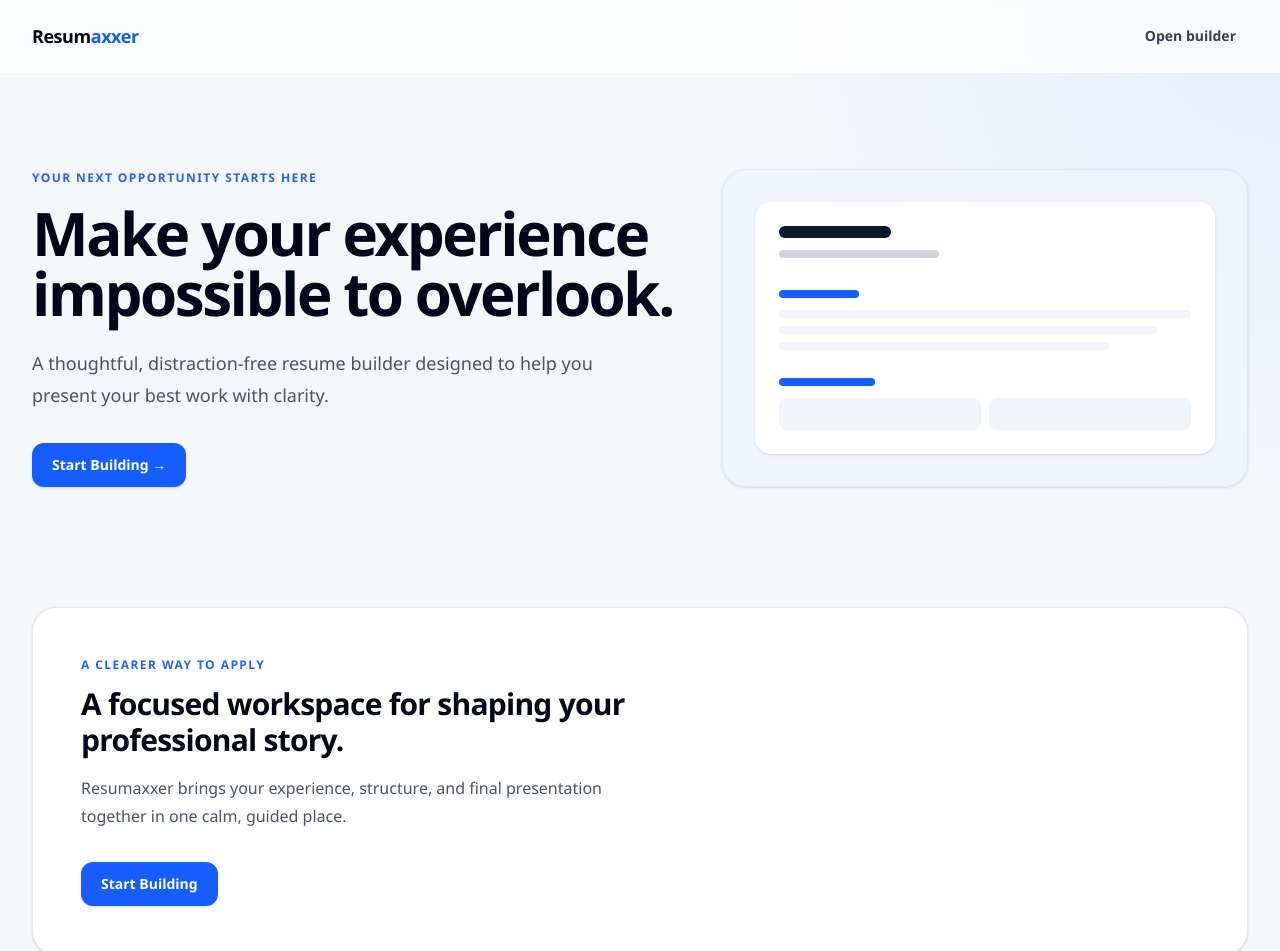
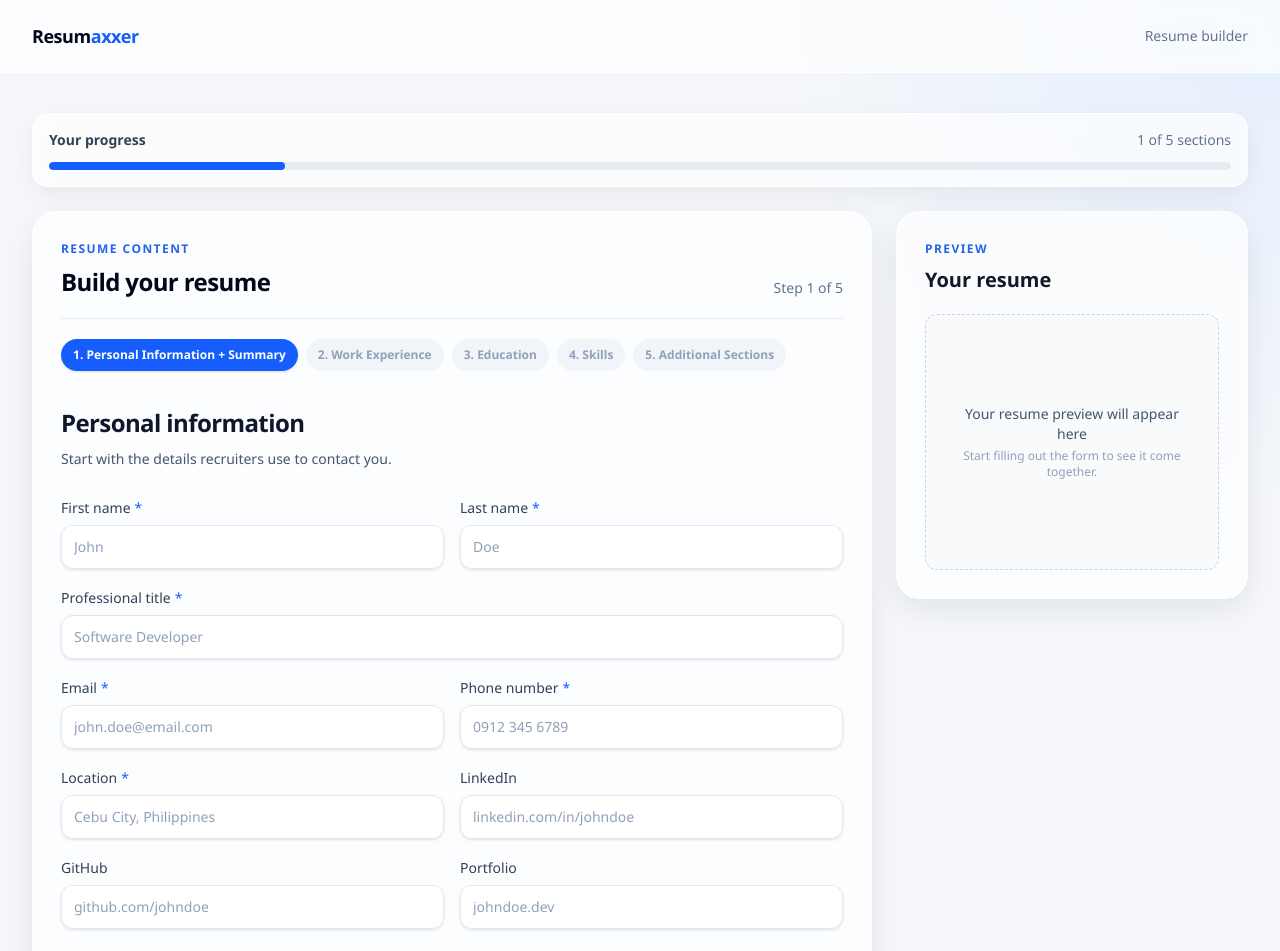
Before and after one commit to Offical-Unison/Documaxxer, a Next.js app: page / in a window 1280 px wide. Shown: the top 951 px of the page. Built offline with nearby package versions, Linux system fonts and the light colour scheme.

Commit message:
Initial Preview Implementation

```diff
--- a/app/page.tsx
+++ b/app/page.tsx
@@ -1,27 +1,21 @@
-import Link from "next/link";
-import { Button } from "@/components/ui/button";
-import { Hero } from "@/components/landing/hero";
-import { Navbar } from "@/components/layout/navbar";
+import { BuilderHeader } from "@/components/builder/builder-header";
+import { ProgressBar } from "@/components/builder/progress-bar";
+import { ResumeFormContainer } from "@/components/builder/resume-form-container";
+import { ResumePreviewContainer } from "@/components/builder/resume-preview-container";
 
-export default function HomePage() {
+export default function BuilderPage() {
   return (
-    <main>
-      <Navbar />
-      <Hero />
-      <section className="section-shell pb-24 pt-6" aria-labelledby="how-it-works-title">
-        <div className="rounded-3xl border border-slate-200 bg-white p-8 shadow-sm sm:p-12">
-          <p className="eyebrow">A clearer way to apply</p>
-          <h2 id="how-it-works-title" className="mt-3 max-w-2xl text-3xl font-semibold tracking-tight text-slate-950">
-            A focused workspace for shaping your professional story.
-          </h2>
-          <p className="mt-4 max-w-xl leading-7 text-slate-600">
-            Resumaxxer brings your experience, structure, and final presentation together in one calm, guided place.
-          </p>
-          <Button className="mt-8" asChild>
-            <Link href="/builder">Start Building</Link>
-          </Button>
+    <main className="min-h-screen">
+      <BuilderHeader />
+      <div className="section-shell py-7 sm:py-10">
+        <ProgressBar totalSteps={5} />
+        <div className="mt-6 grid gap-6 xl:grid-cols-[minmax(0,1fr)_22rem]">
+          <div className="min-w-0">
+            <ResumeFormContainer />
+          </div>
+          <ResumePreviewContainer />
         </div>
-      </section>
+      </div>
     </main>
   );
 }
--- a/components/builder/resume-preview-container.tsx
+++ b/components/builder/resume-preview-container.tsx
@@ -1,3 +1,3 @@
 import { Card } from "@/components/ui/card";
-import { PlaceholderContent } from "@/components/builder/placeholder-content";
-export function ResumePreviewContainer() { return <Card aria-labelledby="preview-title" className="xl:sticky xl:top-6 xl:self-start"><p className="eyebrow">Preview</p><h2 id="preview-title" className="mt-2 text-xl font-semibold">Your resume</h2><div className="mt-5"><PlaceholderContent title="Live preview" description="Your formatted resume will be shown here once live rendering is added in a later milestone." /></div></Card>; }
+import { ResumePreview } from "@/components/builder/resume-preview";
+export function ResumePreviewContainer() { return <Card aria-labelledby="preview-title" className="xl:sticky xl:top-6 xl:self-start"><p className="eyebrow">Preview</p><h2 id="preview-title" className="mt-2 text-xl font-semibold">Your resume</h2><div className="mt-5"><ResumePreview /></div></Card>; }
--- /dev/null
+++ b/components/builder/resume-preview.tsx
@@ -0,0 +1,169 @@
+"use client";
+
+import { useResumeContext } from "@/context/resume-context";
+import { formatDateRange } from "@/lib/format";
+import type { Education, Experience, Project, VolunteerExperience } from "@/types/resume";
+
+function PreviewSection({ title, children }: { title: string; children: React.ReactNode }) {
+  return (
+    <section className="mt-5 first:mt-0">
+      <h3 className="border-b border-slate-300 pb-1 text-xs font-bold uppercase tracking-wider text-slate-700">{title}</h3>
+      <div className="mt-2.5 space-y-3">{children}</div>
+    </section>
+  );
+}
+
+function EntryHeading({ primary, secondary, dateRange }: { primary: string; secondary?: string; dateRange?: string }) {
+  return (
+    <div className="flex flex-wrap items-baseline justify-between gap-x-3 gap-y-0.5">
+      <div>
+        <p className="text-sm font-semibold text-slate-900">{primary}</p>
+        {secondary && <p className="text-sm text-slate-600">{secondary}</p>}
+      </div>
+      {dateRange && <p className="shrink-0 text-xs font-medium text-slate-500">{dateRange}</p>}
+    </div>
+  );
+}
+
+const hasExperienceContent = (item: Experience) => item.employer.trim() || item.role.trim();
+const hasEducationContent = (item: Education) => item.institution.trim();
+const hasProjectContent = (item: Project) => item.name.trim();
+const hasVolunteerContent = (item: VolunteerExperience) => item.organization.trim() || item.role.trim();
+
+export function ResumePreview() {
+  const { state } = useResumeContext();
+  const { resume } = state;
+  const { personalDetails: personal, professionalSummary } = resume;
+
+  const fullName = `${personal.firstName} ${personal.lastName}`.trim();
+  const contactLine = [personal.contact.location, personal.contact.email, personal.contact.phone].filter(Boolean).join("  •  ");
+  const linkLine = [personal.contact.linkedin, personal.contact.github, personal.contact.website].filter(Boolean).join("  •  ");
+
+  const experiences = resume.experiences.filter(hasExperienceContent);
+  const education = resume.education.filter(hasEducationContent);
+  const skills = resume.skillGroups.find((group) => group.id === "primary")?.skills ?? [];
+  const projects = resume.optionalSections.includes("projects") ? resume.projects.filter(hasProjectContent) : [];
+  const certifications = resume.optionalSections.includes("certifications") ? resume.certifications.filter((item) => item.name.trim()) : [];
+  const awards = resume.optionalSections.includes("awards") ? resume.awards.filter((item) => item.title.trim()) : [];
+  const volunteering = resume.optionalSections.includes("volunteerExperiences") ? resume.volunteerExperiences.filter(hasVolunteerContent) : [];
+  const languages = resume.optionalSections.includes("languages") ? resume.languages.filter((item) => item.name.trim()) : [];
+  const interests = resume.optionalSections.includes("interests") ? resume.interests.filter(Boolean) : [];
+
+  const isEmpty = !fullName && !personal.headline.trim() && !contactLine && !professionalSummary.trim() && experiences.length === 0 && education.length === 0 && skills.length === 0;
+
+  if (isEmpty) {
+    return (
+      <div className="flex min-h-64 flex-col items-center justify-center rounded-xl border border-dashed border-slate-300 bg-slate-50 p-6 text-center">
+        <p className="text-sm font-medium text-slate-600">Your resume preview will appear here</p>
+        <p className="mt-1 text-xs text-slate-400">Start filling out the form to see it come together.</p>
+      </div>
+    );
+  }
+
+  return (
+    <div className="rounded-xl border border-slate-200 bg-white p-6 text-slate-900 shadow-sm sm:p-8" style={{ fontFamily: "Georgia, 'Times New Roman', serif" }}>
+      {(fullName || personal.headline.trim() || contactLine || linkLine) && (
+        <header className="border-b border-slate-300 pb-3 text-center">
+          {fullName && <h2 className="text-2xl font-bold tracking-tight text-slate-950">{fullName}</h2>}
+          {personal.headline.trim() && <p className="mt-1 text-sm font-medium text-slate-600">{personal.headline}</p>}
+          {contactLine && <p className="mt-2 text-xs text-slate-500">{contactLine}</p>}
+          {linkLine && <p className="mt-0.5 text-xs text-slate-500">{linkLine}</p>}
+        </header>
+      )}
+
+      {professionalSummary.trim() && (
+        <PreviewSection title="Summary">
+          <p className="text-sm leading-6 text-slate-700">{professionalSummary}</p>
+        </PreviewSection>
+      )}
+
+      {experiences.length > 0 && (
+        <PreviewSection title="Experience">
+          {experiences.map((item) => (
+            <div key={item.id}>
+              <EntryHeading primary={item.role || "—"} secondary={[item.employer, item.location].filter(Boolean).join(", ")} dateRange={formatDateRange(item.startDate, item.endDate, item.current)} />
+              {item.description.trim() && <p className="mt-1 text-sm leading-6 text-slate-700">{item.description}</p>}
+            </div>
+          ))}
+        </PreviewSection>
+      )}
+
+      {education.length > 0 && (
+        <PreviewSection title="Education">
+          {education.map((item) => (
+            <div key={item.id}>
+              <EntryHeading
+                primary={item.institution}
+                secondary={[item.degree, item.fieldOfStudy].filter(Boolean).join(", ")}
+                dateRange={formatDateRange(item.startDate, item.endDate, item.current)}
+              />
+              {item.awards.some((award) => award.name.trim()) && (
+                <p className="mt-1 text-xs text-slate-600">{item.awards.filter((award) => award.name.trim()).map((award) => award.name).join(", ")}</p>
+              )}
+            </div>
+          ))}
+        </PreviewSection>
+      )}
+
+      {skills.length > 0 && (
+        <PreviewSection title="Skills">
+          <p className="text-sm leading-6 text-slate-700">{skills.join(" • ")}</p>
+        </PreviewSection>
+      )}
+
+      {projects.length > 0 && (
+        <PreviewSection title="Projects">
+          {projects.map((item) => (
+            <div key={item.id}>
+              <EntryHeading primary={item.name} secondary={item.role} dateRange={formatDateRange(item.startDate, item.endDate, false)} />
+              {item.technologies.length > 0 && <p className="mt-0.5 text-xs text-slate-500">{item.technologies.join(", ")}</p>}
+              {item.description.trim() && <p className="mt-1 text-sm leading-6 text-slate-700">{item.description}</p>}
+            </div>
+          ))}
+        </PreviewSection>
+      )}
+
+      {certifications.length > 0 && (
+        <PreviewSection title="Certifications">
+          {certifications.map((item) => (
+            <EntryHeading key={item.id} primary={item.name} secondary={item.issuer} dateRange={formatDateRange(item.issueDate, item.expiryDate, false)} />
+          ))}
+        </PreviewSection>
+      )}
+
+      {awards.length > 0 && (
+        <PreviewSection title="Awards">
+          {awards.map((item) => (
+            <div key={item.id}>
+              <EntryHeading primary={item.title} secondary={item.issuer} dateRange={formatDateRange(item.date, "", false)} />
+              {item.description.trim() && <p className="mt-1 text-sm leading-6 text-slate-700">{item.description}</p>}
+            </div>
+          ))}
+        </PreviewSection>
+      )}
+
+      {volunteering.length > 0 && (
+        <PreviewSection title="Volunteer Experience">
+          {volunteering.map((item) => (
+            <div key={item.id}>
+              <EntryHeading primary={item.role || item.organization} secondary={item.role ? item.organization : undefined} dateRange={formatDateRange(item.startDate, item.endDate, false)} />
+              {item.description.trim() && <p className="mt-1 text-sm leading-6 text-slate-700">{item.description}</p>}
+            </div>
+          ))}
+        </PreviewSection>
+      )}
+
+      {languages.length > 0 && (
+        <PreviewSection title="Languages">
+          <p className="text-sm leading-6 text-slate-700">{languages.map((item) => (item.proficiency ? `${item.name} (${item.proficiency})` : item.name)).join(" • ")}</p>
+        </PreviewSection>
+      )}
+
+      {interests.length > 0 && (
+        <PreviewSection title="Interests">
+          <p className="text-sm leading-6 text-slate-700">{interests.join(" • ")}</p>
+        </PreviewSection>
+      )}
+    </div>
+  );
+}
--- /dev/null
+++ b/lib/format.ts
@@ -0,0 +1,20 @@
+/**
+ * Formats a "YYYY-MM" month input value into a readable "Mon YYYY" string.
+ * Returns the raw input unchanged if it doesn't match the expected shape.
+ */
+export function formatMonthYear(value: string): string {
+  if (!value) return "";
+  const [year, month] = value.split("-");
+  const monthIndex = Number(month) - 1;
+  if (!year || Number.isNaN(monthIndex) || monthIndex < 0 || monthIndex > 11) return value;
+  const label = new Date(Number(year), monthIndex, 1).toLocaleDateString("en-US", { month: "short", year: "numeric" });
+  return label;
+}
+
+/** Formats a start/end date pair, respecting "current" (ongoing) entries. */
+export function formatDateRange(startDate: string, endDate: string, current: boolean): string {
+  const start = formatMonthYear(startDate);
+  if (!start) return "";
+  const end = current ? "Present" : formatMonthYear(endDate);
+  return end ? `${start} – ${end}` : start;
+}
```
